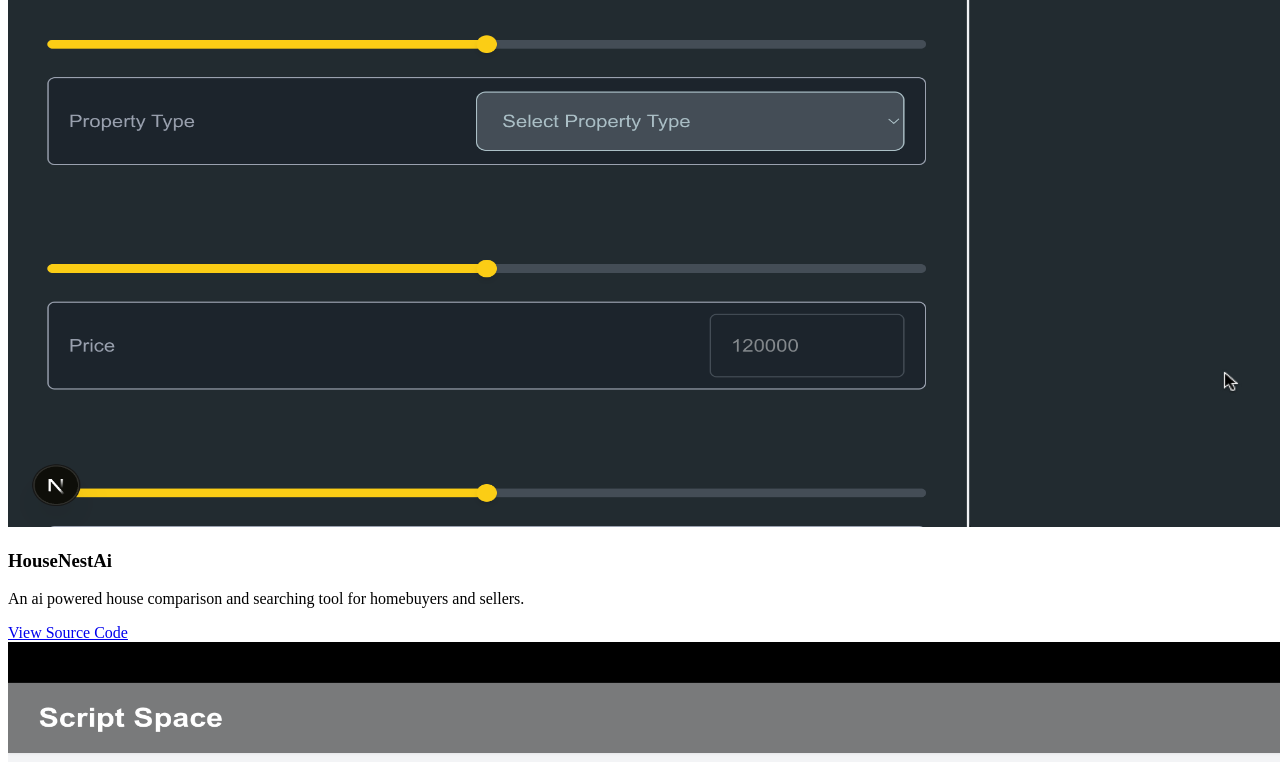
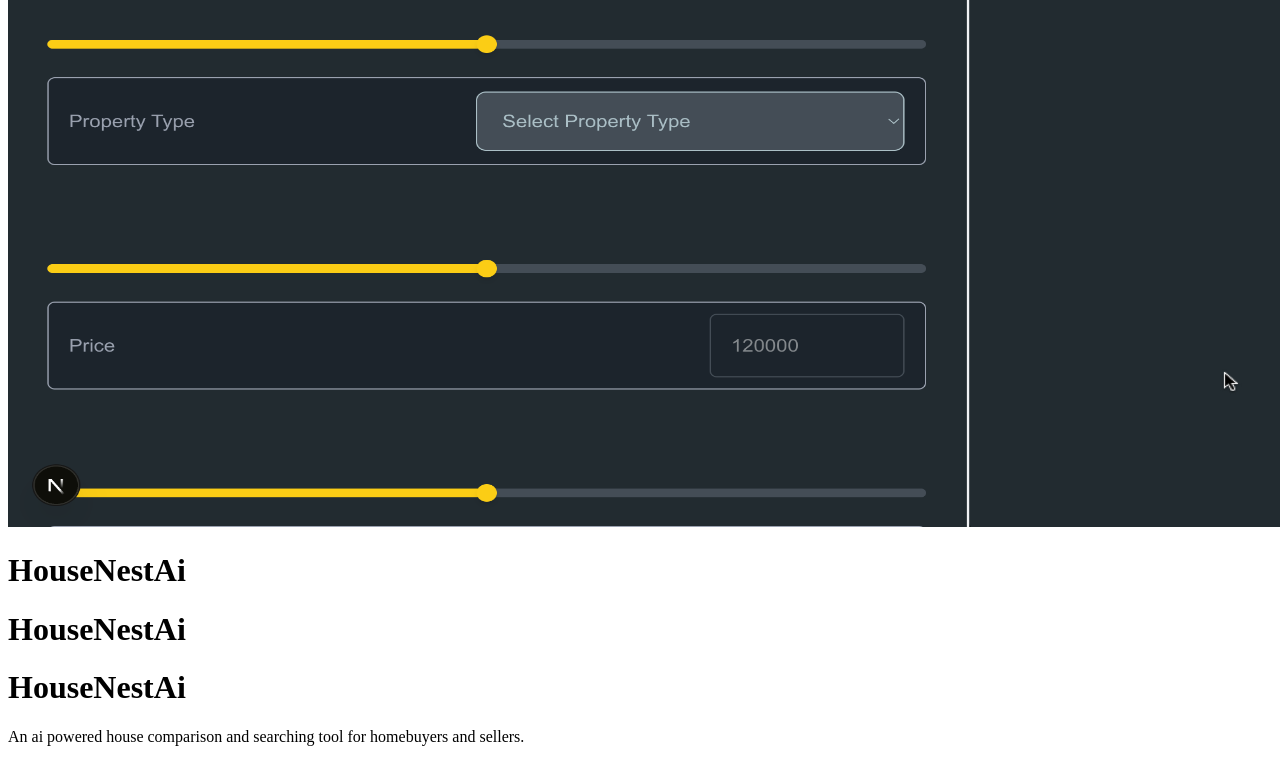
Before and after one commit to theHTMLSpot/portfolio_page, a Next.js app: page /landing_page in a window 1280 px wide. Shown: the part 3836-4598 px from the top of the page. Built offline with nearby package versions, Linux system fonts and the light colour scheme.

Commit message:
more title ani,s

```diff
--- a/app/globals.css
+++ b/app/globals.css
@@ -23,9 +23,45 @@ body {
   background: var(--background);
   color: var(--foreground);
   font-family: Arial, Helvetica, sans-serif;
-  overflow-x:hidden
+  overflow-x: hidden;
 }
 
 .test {
   border: 2px white solid;
 }
+
+@tailwind utilities;
+
+@layer utilities {
+  /* Predefined stroke widths */
+  .text-stroke-1 {
+    -webkit-text-stroke: 1px currentColor;
+  }
+  .text-stroke-2 {
+    -webkit-text-stroke: 2px currentColor;
+  }
+  .text-stroke-3 {
+    -webkit-text-stroke: 3px currentColor;
+  }
+  .text-stroke-4 {
+    -webkit-text-stroke: 4px currentColor;
+  }
+  .text-stroke-5 {
+    -webkit-text-stroke: 5px currentColor;
+  }
+
+  /* Custom stroke color examples */
+  .text-stroke-white {
+    -webkit-text-stroke-color: white;
+  }
+  .text-stroke-gray-500 {
+    -webkit-text-stroke-color: gray;
+  }
+  .text-stroke-black {
+    -webkit-text-stroke-color: black;
+  }
+
+  .text-stroke-teal {
+    -webkit-text-stroke-color: #31baa7;
+  }
+}
--- /dev/null
+++ b/components/motion/border-colour.tsx
@@ -0,0 +1,35 @@
+"use client";
+
+import { useState } from "react";
+
+import TypingTitle from "./typing_title";
+
+export default function BorderColorTitle({ text }: { text: string }) {
+  const [hovering, setHovering] = useState(false);
+  return (
+    <div className="relative w-fit overflow-visible p-1">
+      <h1
+        className={`text-stroke-1 text-stroke-gray-500 text-background absolute top-0 left-0 -z-10 text-4xl font-bold opacity-0 transition-all duration-300 ease-in-out ${
+          hovering && "translate-x-[-5px] translate-y-[-8px] opacity-100"
+        }`}
+      >
+        {text}
+      </h1>
+
+      <h1 className="text-background text-stroke-1 text-stroke-teal text-4xl font-bold">
+        {text}
+      </h1>
+
+      <TypingTitle
+        duration={1}
+        text={text}
+        cursor={false}
+        backspaceOnChange={false}
+        waitBeforeBackspace={17 ** 165749}
+        className={`absolute top-1 left-1.5 text-4xl font-bold transition-all duration-300 ease-in-out ${hovering && "top-2 left-2"}`}
+        onMouseEnter={() => setHovering(true)}
+        onMouseExit={() => setHovering(false)}
+      />
+    </div>
+  );
+}
--- a/components/motion/slide_in_from_center.tsx
+++ b/components/motion/slide_in_from_center.tsx
@@ -11,17 +11,21 @@ export default function SlideInFromCenter({
   text: string;
   initials: string;
 }) {
-  const [phase, setPhase] = useState<"initial" | "slide" | "expand">("initial");
+  const [phase, setPhase] = useState<"initial" | "slide" | "expand" | "done">(
+    "initial",
+  );
 
   useEffect(() => {
     setPhase("initial");
 
     const slideTimeout = setTimeout(() => setPhase("slide"), 100);
     const expandTimeout = setTimeout(() => setPhase("expand"), 900);
+    const doneTimeout = setTimeout(() => setPhase("done"), 1000);
 
     return () => {
       clearTimeout(slideTimeout);
       clearTimeout(expandTimeout);
+      clearTimeout(doneTimeout);
     };
   }, [text, initials]);
 
@@ -52,9 +56,11 @@ export default function SlideInFromCenter({
   return (
     <div
       className="overflow-hidden"
-      style={{ width: "auto", textAlign: "left" }}
+      style={{ width: "fit", textAlign: "left" }}
     >
-      <h1 className="text-4xl font-bold whitespace-nowrap">{text}</h1>
+      <h1 className="cursor w-fit cursor-pointer text-4xl font-bold whitespace-nowrap transition-all duration-300 ease-in-out hover:font-black hover:text-teal-400 hover:underline  ">
+        {text}
+      </h1>
     </div>
   );
 }
--- a/components/motion/typing_title.tsx
+++ b/components/motion/typing_title.tsx
@@ -1,7 +1,7 @@
 "use client";
 
 import { Title } from "@/components/components";
-import { useEffect, useRef, useState } from "react";
+import React, { useEffect, useRef, useState } from "react";
 
 export default function TypingTitle({
   text,
@@ -10,6 +10,8 @@ export default function TypingTitle({
   backspaceOnChange = false,
   duration = 2,
   waitBeforeBackspace = 1000,
+  onMouseEnter,
+  onMouseExit,
 }: {
   text: string;
   className?: string;
@@ -17,6 +19,8 @@ export default function TypingTitle({
   backspaceOnChange?: boolean;
   duration?: number;
   waitBeforeBackspace?: number;
+  onMouseEnter?: () => void;
+  onMouseExit?: () => void;
 }) {
   const [displayedText, setDisplayedText] = useState("");
   const textRef = useRef(""); // ✅ latest text value
@@ -79,7 +83,11 @@ export default function TypingTitle({
   }, [text, duration, backspaceOnChange]);
 
   return (
-    <div className={`flex h-full ${className}`}>
+    <div
+      className={`flex h-full ${className}`}
+      onMouseEnter={onMouseEnter}
+      onMouseLeave={onMouseExit}
+    >
       <Title level={1} className="h-full whitespace-nowrap">
         {displayedText}
         {cursor && <span className="ml-1 animate-pulse text-current">|</span>}
--- a/components/project_listing.tsx
+++ b/components/project_listing.tsx
@@ -1,11 +1,14 @@
 import { Container, Paragraph, Link } from "./components";
 import { project } from "@/types/project";
 import Image from "next/image";
+import BorderColorTitle from "./motion/border-colour";
+
+import { motion } from "framer-motion";
 
 export default function ProjectListing({ project }: { project: project }) {
   return (
     <Container className="m-0 flex w-full flex-col items-start justify-center p-0">
-      <Container className="w-full">
+      <Container className="h-1/2 w-full">
         <Image
           src={project.image}
           alt="Decorative Background"
@@ -16,23 +19,29 @@ export default function ProjectListing({ project }: { project: project }) {
         />
       </Container>
 
-      <Container className="w-full">
-        <div className="my-5 flex flex-col justify-between">
-          <h3 className="min-h-[3.5rem] text-3xl leading-tight font-bold">
-            {project.title}
-          </h3>
+      <Container className="h-1/2 w-full">
+        <div className="my-7 flex h-1/3 flex-col justify-between">
+          <BorderColorTitle text={project.title} />
         </div>
 
-        <Paragraph className="text-foreground mb-10 text-sm">
+        <Paragraph className="text-foreground mb-10 h-1/6 text-sm">
           {project.description}
         </Paragraph>
+        <div className="h-12 w-fit overflow-hidden">
+          <motion.div
+            initial={{ translateY: 200 }}
+            animate={{ translateY: 0 }}
+            transition={{ duration: 0.1, delay: 1 }}
+          >
             <Link
               href={project.link}
-          className="text-foreground underline transition-all duration-300 ease-in-out hover:text-blue-400"
+              className="text-foreground transition-all duration-300 ease-in-out hover:text-blue-400"
               target="_blank"
             >
               {project.inProgress ? "View Source Code" : "View Live Project"}
             </Link>
+          </motion.div>
+        </div>
       </Container>
     </Container>
   );
--- a/public/data/projects.json
+++ b/public/data/projects.json
@@ -14,7 +14,7 @@
     "link": "https://script-space.vercel.app/"
   },
   {
-    "title": "ToDo cli in C#",
+    "title": "ToDo cli",
     "description": "A command line interface for a todo list",
     "image": "/images/ToDo.png",
     "inProgress": false,
```
Also changed, not shown: app/contact/page.tsx (+9 -2 lines). Lines whose indentation alone changed are shown as unchanged.
